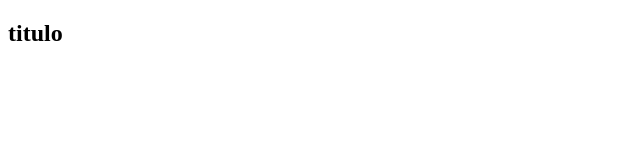
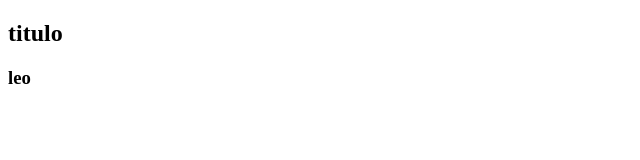
Before and after one commit to romaol2/prueba5, a plain HTML site: page index.html in a window 1280 px wide. Shown: the full height of the page, 0-640 px from the left. Drawn offline with Linux system fonts and the light colour scheme.

Commit message:
Version 2

```diff
--- a/index.html
+++ b/index.html
@@ -5,5 +5,6 @@
 </head>
 <body>
 	<h2>titulo</h2>
+	<h3>leo</h3>
 </body>
 </html>
```
